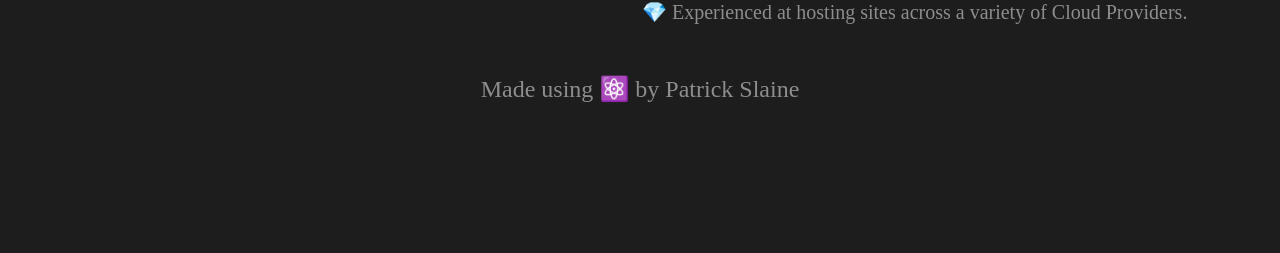
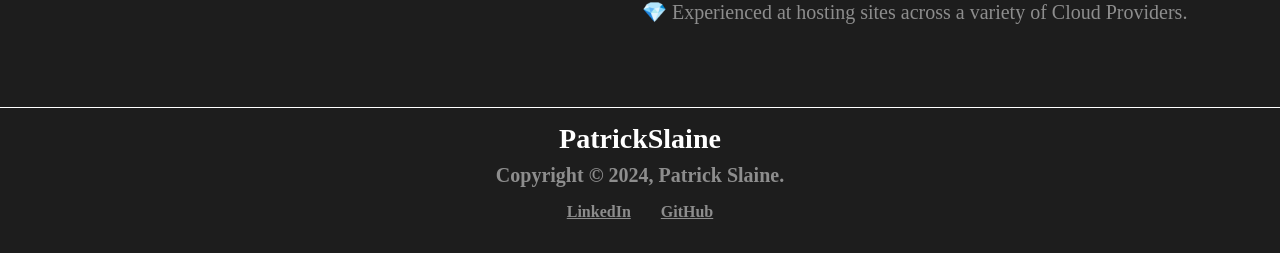
Before and after one commit to patrickSlaine/portfolio, a React (Create React App) app: page / in a window 1280 px wide. Shown: the part 1476-1729 px from the top of the page. Before the commit the page ends 1588 px from the top, so only its background shows below. Built offline with nearby package versions, Linux system fonts and the light colour scheme.

Commit message:
Updated Footer

```diff
--- a/src/components/Footer/index.jsx
+++ b/src/components/Footer/index.jsx
@@ -5,9 +5,20 @@ export default function Footer(props){
     return(
         <div className="footer">
             <div className="footer-text">
-                <h4 style={{color:props.theme.secondaryText}}>
-                Made using <span aria-label="" role="img">⚛️</span> by Patrick Slaine
-                </h4>
+                <div className="footerText" style={{color:props.theme.text}}>
+                    PatrickSlaine
+                </div>
+                <div className="footerSubtext" style={{color:props.theme.secondaryText}}>
+                    Copyright &copy; 2024, Patrick Slaine.
+                </div>
+                <div className="footerLinks">
+                    <a className="footerLink" href="https://www.linkedin.com/in/patrick-slaine/" style={{color:props.theme.secondaryText}}>
+                        LinkedIn
+                    </a>
+                    <a className="footerLink" href="https://www.github.com/patrickSlaine/" style={{color:props.theme.secondaryText}}>
+                        GitHub
+                    </a>
+                </div>
             </div>
         </div>
     )
--- a/src/components/Footer/style.css
+++ b/src/components/Footer/style.css
@@ -1,9 +1,30 @@
 .footer{
-    margin-top: 2rem;
+    margin-top: 4rem;
+    margin-bottom: 2rem;
+    border-top: 1px solid #FFFFFF;
 }
 
 .footer-text{
+    margin-top: 10px;
     text-align: center;
     font-weight: 900;
     font-family: "Google Sans Regular";
 }
+
+.footerText{
+    font-size: 28px;
+}
+
+.footerSubtext{
+    font-size: 20px;
+}
+
+.footerLinks{
+    margin-top: 10px;
+}
+
+.footerLink{
+    margin-top: 10px;
+    margin-left: 15px;
+    margin-right: 15px;
+}
```
